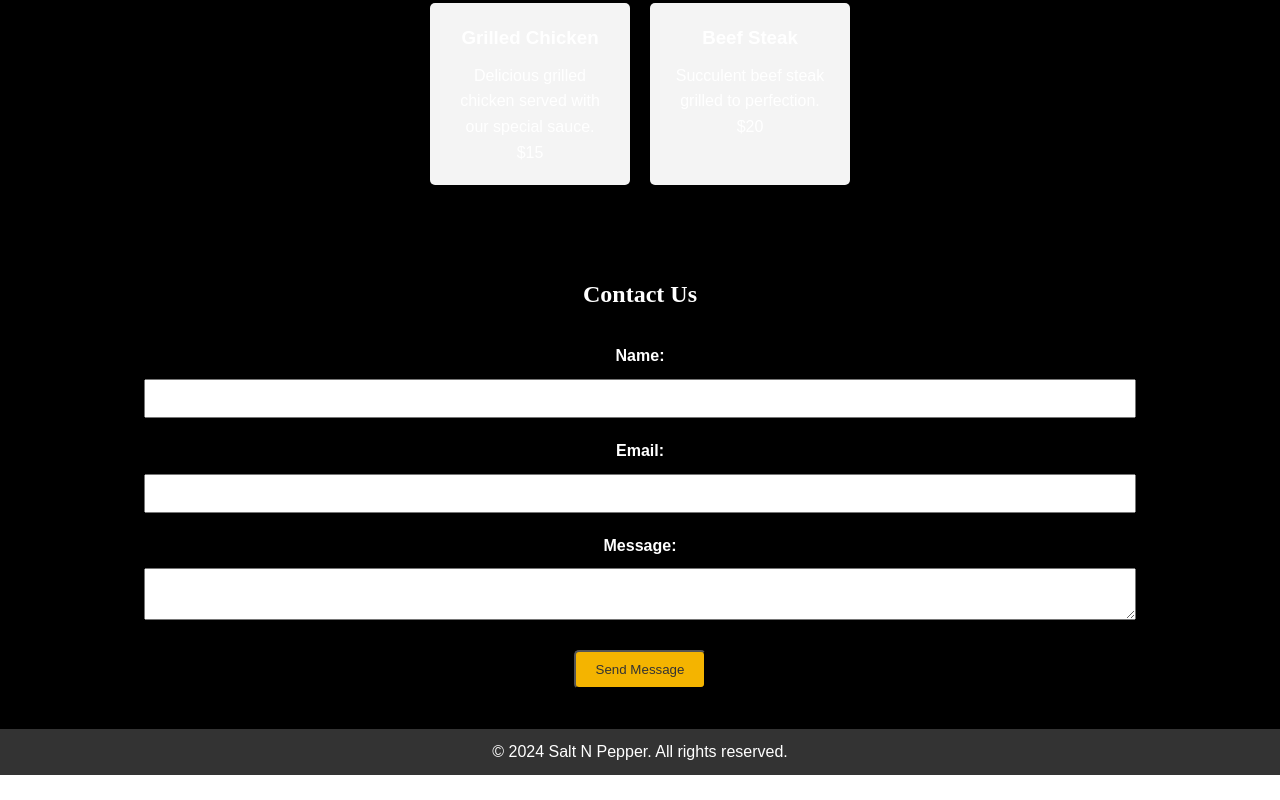
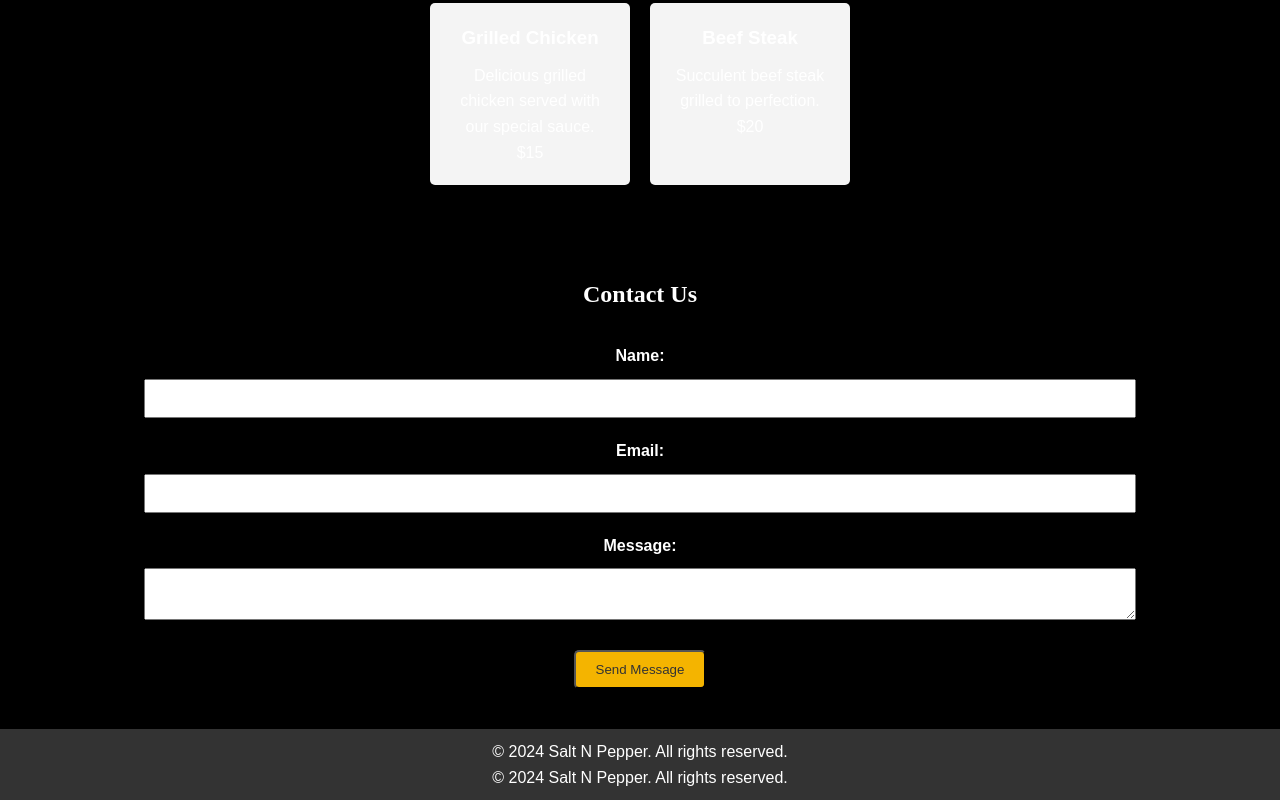
Before and after one commit to IAbdulAhad0607/html-css-folder, a plain HTML site: page css Website/index.html in a window 1280 px wide. Shown: the part 1865-2665 px from the top of the page. Before the commit the page ends 2640 px from the top, so only its background shows below. Drawn offline with Linux system fonts and the light colour scheme.

Commit message:
initial commit

```diff
--- a/css Website/index.html
+++ b/css Website/index.html
@@ -135,6 +135,7 @@
     <!-- Footer Section -->
     <footer>
         <p>&copy; 2024 Salt N Pepper. All rights reserved.</p>
+        <p>&copy; 2024 Salt N Pepper. All rights reserved.</p>
     </footer>
 </body>
 </html>
```
